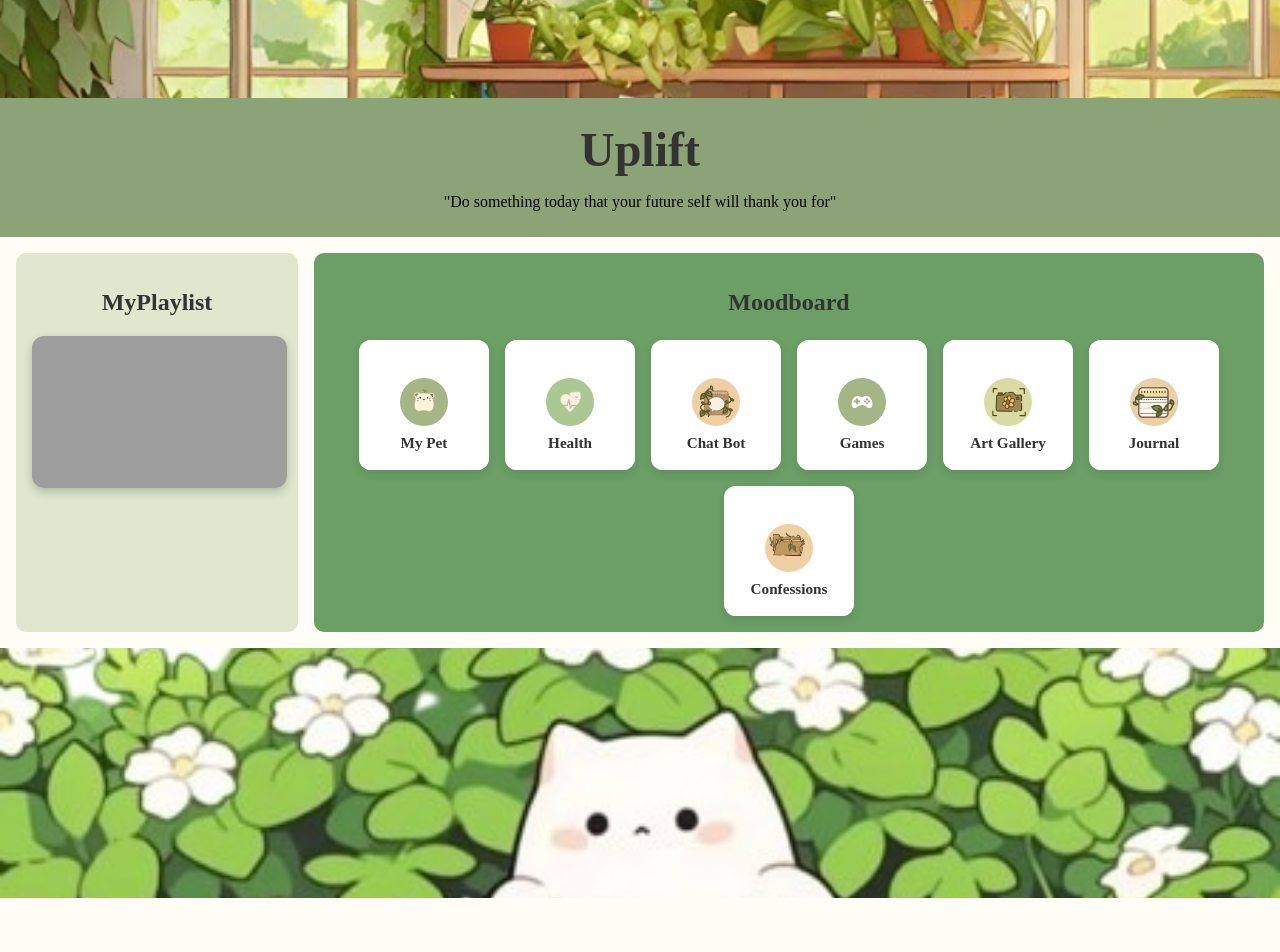
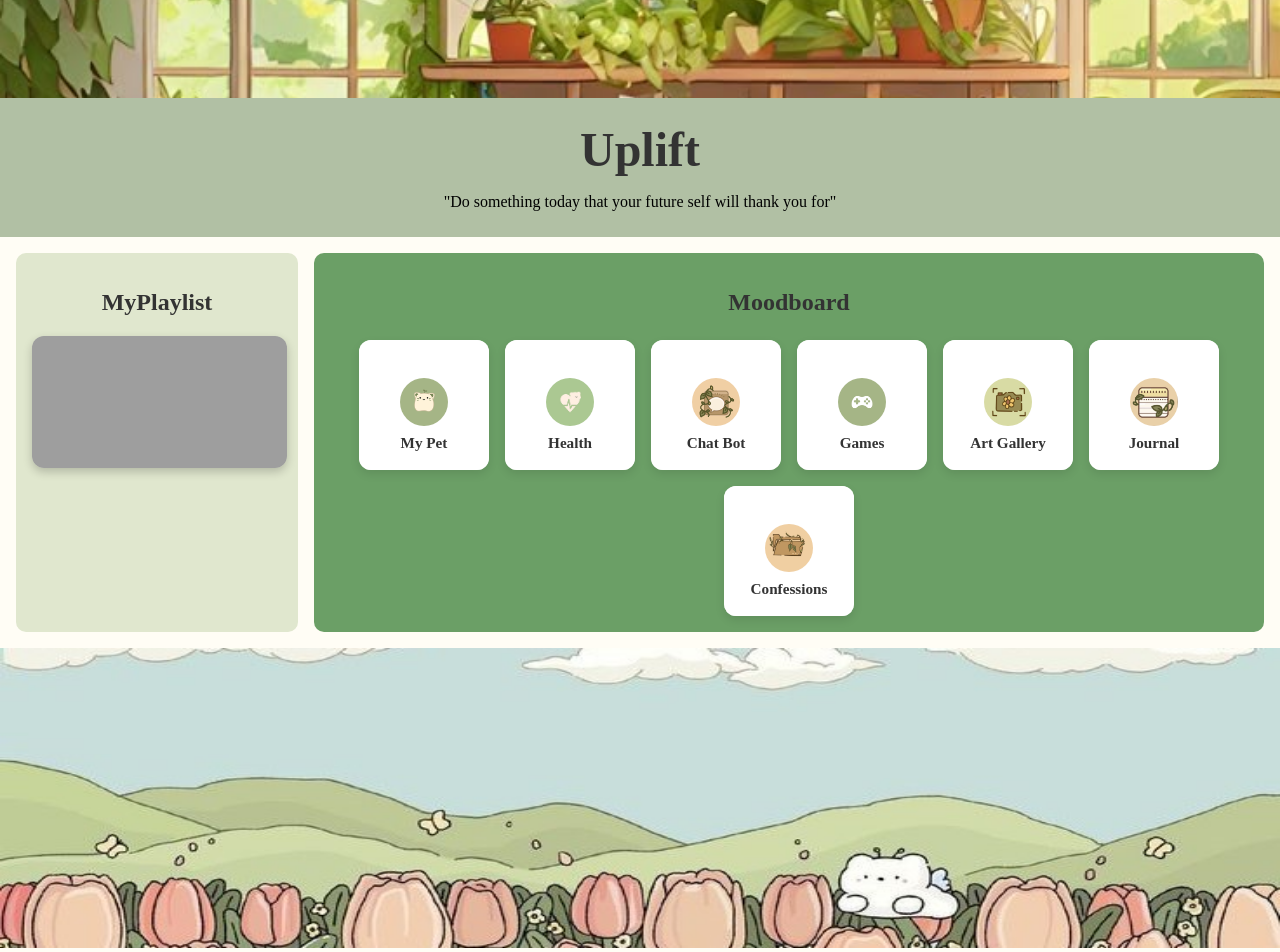
Before and after one commit to Veejesh/Up-Lift, a plain HTML site: page index.html in a window 1280 px wide. Shown: the part 152-1104 px from the top of the page. Before the commit the page ends 1054 px from the top, so only its background shows below. Drawn offline with Linux system fonts and the light colour scheme; grey boxes are pictures that could not be loaded.

Commit message:
finalchange

```diff
--- a/index.html
+++ b/index.html
@@ -20,7 +20,7 @@
         <div class="spotify">
           <iframe style="border-radius:12px"
             src="https://open.spotify.com/embed/playlist/37i9dQZF1DX3rxVfibe1L0"
-            width="50%" height="152" frameborder="0" allowfullscreen=""
+            width="90%" height="132" frameborder="0" allowfullscreen=""
             allow="autoplay; clipboard-write; encrypted-media; fullscreen; picture-in-picture"
             loading="lazy">
           </iframe>
@@ -99,7 +99,7 @@
       </div>
 
   </main>
-  <img src="images/background (1).jpg" alt="footer" class="footer" />
+  <img src="images/lowerbanner1.jpg" alt="footer" class="footer" />
 
 </body>
 </html>
--- a/styles.css
+++ b/styles.css
@@ -9,7 +9,7 @@ body {
 /* to modify header*/
 header {
   text-align: center;
-  background: #8ba376;
+  background: #b1c0a4;
   padding-bottom: 10px;
 }
 
@@ -22,9 +22,9 @@ header {
 }
 .footer{
   width:100%;
-  height:50%;
-  max-height: 250px;
-  object-fit: cover;
+  height:auto;
+  max-height: 300px;
+  object-fit: fill;
 }
 
 h1 {
```
Also changed, not shown: images/chatbotbackground.jpg (added), images/lowerbanner.jpg (added), images/lowerbanner1.jpg (added).
